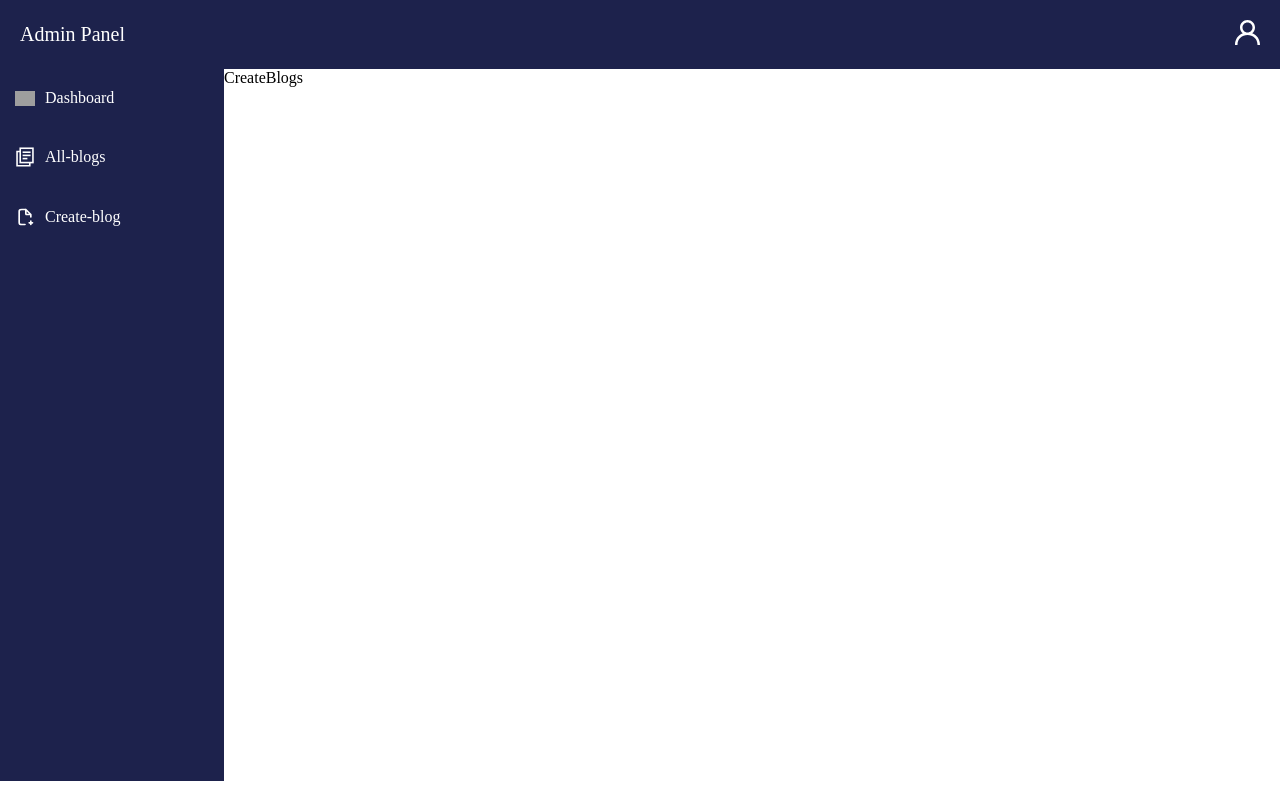
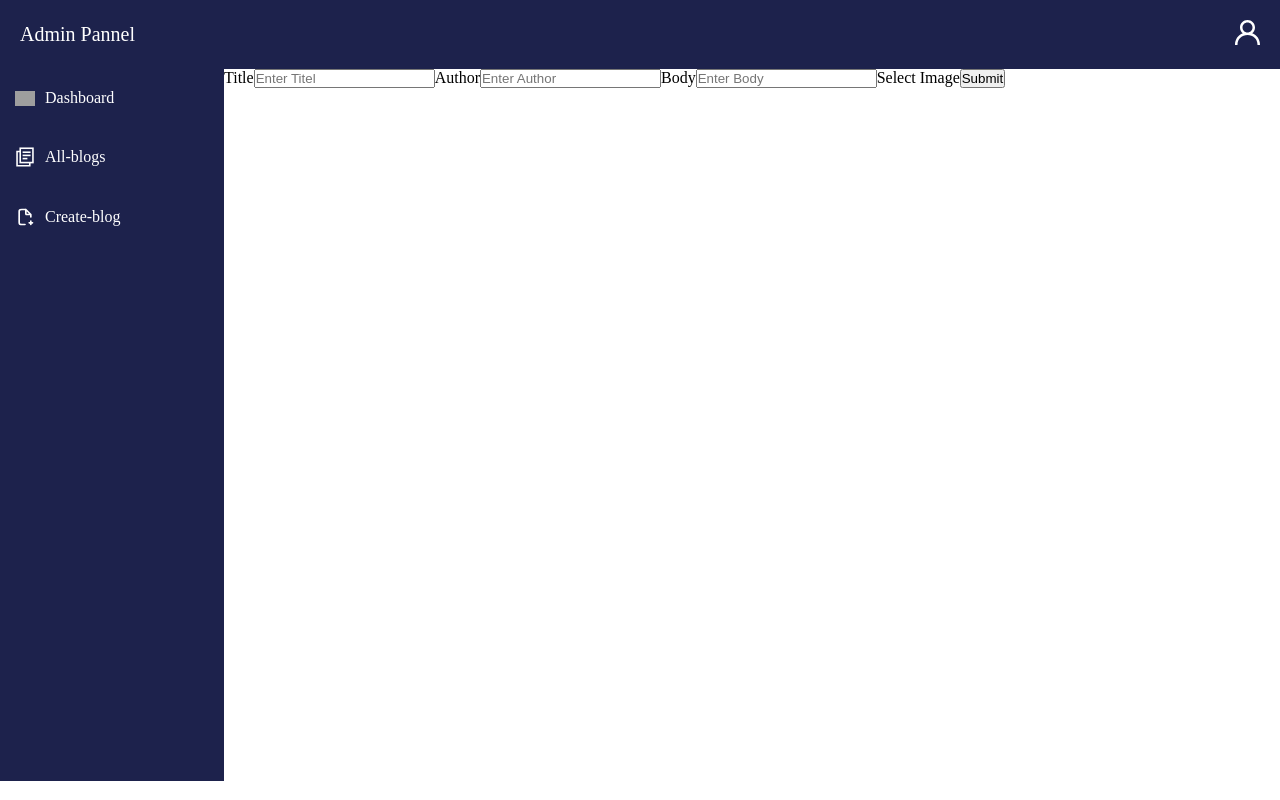
Before and after one commit to minthukha-coding/admin-blog-dashboard, a React (Vite) app: page /create-blog in a window 1280 px wide. Built offline with nearby package versions, Linux system fonts and the light colour scheme; grey boxes are pictures that could not be loaded.

Commit message:
Admin Pannel

```diff
--- a/src/components/input/Input.jsx
+++ b/src/components/input/Input.jsx
@@ -9,6 +9,7 @@ function Input(props) {
       name={props.name}
       value={props.value}
       placeholder={props.placeholder}
+      hidden={props.hidden}
     />
   );
 }
--- a/src/components/navbar/index.jsx
+++ b/src/components/navbar/index.jsx
@@ -5,7 +5,7 @@ function Navbar() {
   return (
     <div className={styles.NavbarConatainner}>
       <div className={styles.logoContainner}>
-        <div className={styles.adContainner}>Admin Panel</div>
+        <div className={styles.adContainner}>Admin Pannel</div>
       </div>
       <div className="">
         <div>
--- a/src/components/sidemenu/style.module.css
+++ b/src/components/sidemenu/style.module.css
@@ -1,5 +1,5 @@
 .navLinkConatainner{
-    width: 14rem;
+    min-width: 14rem;
     background-color: #1D224C;
     list-style: none;
     height: 89vh;
--- a/src/page/All-blog/data.js
+++ b/src/page/All-blog/data.js
@@ -41,4 +41,25 @@ export const postData = [
         body : "Lorem ipsum dolor, sit amet consectetur adipisicing elit",
         img: "../../../public/ironman.jpg"
     },
+    {
+        id: 7,
+        title: "React",
+        author: "John",
+        body : "Lorem ipsum dolor, sit amet consectetur adipisicing elit",
+        img: "../../../public/ironman.jpg"
+    },
+    {
+        id: 8,
+        title: "React",
+        author: "John",
+        body : "Lorem ipsum dolor, sit amet consectetur adipisicing elit",
+        img: "../../../public/ironman.jpg"
+    },
+    {
+        id: 9,
+        title: "React",
+        author: "John",
+        body : "Lorem ipsum dolor, sit amet consectetur adipisicing elit",
+        img: "../../../public/ironman.jpg"
+    },
 ]
--- a/src/page/All-blog/style.module.css
+++ b/src/page/All-blog/style.module.css
@@ -1,9 +1,8 @@
 .postContainner{
+    height: 87vh;
     display: flex;
-    width: 90vw;
     flex-wrap: wrap;
     gap: 20px;
-    margin: 20px;
-    height: 80vh;
+    padding: 20px;
     overflow-y: scroll;
 }
--- a/src/page/create-blogs/index.jsx
+++ b/src/page/create-blogs/index.jsx
@@ -1,9 +1,59 @@
-import React from 'react'
+import { useState } from "react";
+import Button from "../../components/button/Button";
 
 function CreateBlogs() {
+  const [Form, setForm] = useState({
+    body:"",
+    author:"",
+    title:""
+  })
+  const ChangeHandaler = (e) => {
+    console.log(e.target.value);
+  };
+  const FileHandaler = (e) => {
+    console.log("File")
+  }
   return (
-    <div>CreateBlogs</div>
-  )
+    <form>
+      <label htmlFor="title">Title</label>
+      <input
+        id="title"
+        type="text"
+        name="title"
+        placeholder="Enter Titel"
+        value={``}
+        onClick={ChangeHandaler}
+      />
+      <label htmlFor="author">Author</label>
+      <input
+        id="author"
+        type="text"
+        name="author"
+        placeholder="Enter Author"
+        value={``}
+        onClick={ChangeHandaler}
+      />
+      <label htmlFor="body">Body</label>
+      <input
+        id="body"
+        type="text"
+        name="body"
+        placeholder="Enter Body"
+        value={``}
+        onClick={ChangeHandaler}
+      />
+      <label htmlFor="image">Select Image</label>
+      <input
+        id="image"
+        type="file"
+        name="Image"
+        value={``}
+        onClick={FileHandaler}
+        hidden={true}
+      />
+      <button>Submit</button>
+    </form>
+  );
 }
 
-export default CreateBlogs
+export default CreateBlogs;
```
